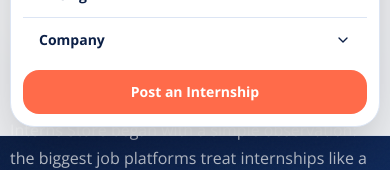
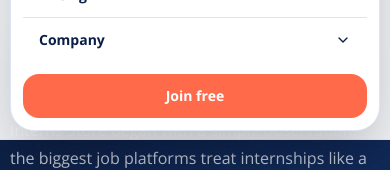
Before and after one commit to RManula/Interns-Store, a Next.js app: page /about in a window 390 px wide. Both pictures are taken after a click on the button 358 px from the left and 30 px from the top of the page. Shown: the part 282-452 px from the top of the page. Built offline with nearby package versions, Linux system fonts and the light colour scheme.

Commit message:
fix: role-aware CTA in mobile menu (no employer Post button for students)

```diff
--- a/components/layout/Header.tsx
+++ b/components/layout/Header.tsx
@@ -360,11 +360,11 @@ export function Header() {
               ),
             )}
             <Link
-              href="/post"
+              href={user?.role === "employer" ? "/post" : user ? "/browse" : "/register"}
               onClick={() => setMobileOpen(false)}
-              className="mt-2 block rounded-2xl bg-coral-500 px-4 py-3 text-center text-sm font-bold text-white"
+              className="mt-3 block rounded-2xl bg-coral-500 px-4 py-3 text-center text-sm font-bold text-white"
             >
-              Post an Internship
+              {user?.role === "employer" ? "Post an Internship" : user ? "Find Internships" : "Join free"}
             </Link>
           </motion.div>
         )}
```
